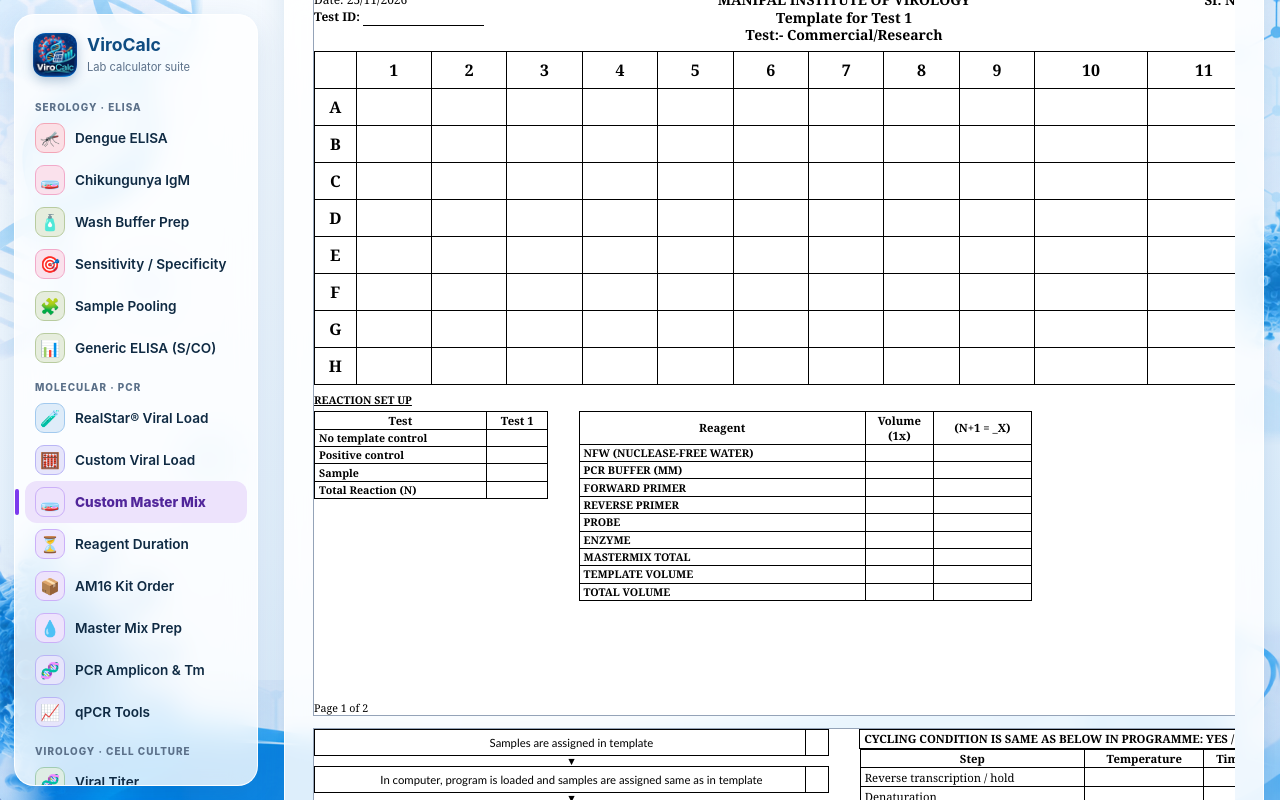
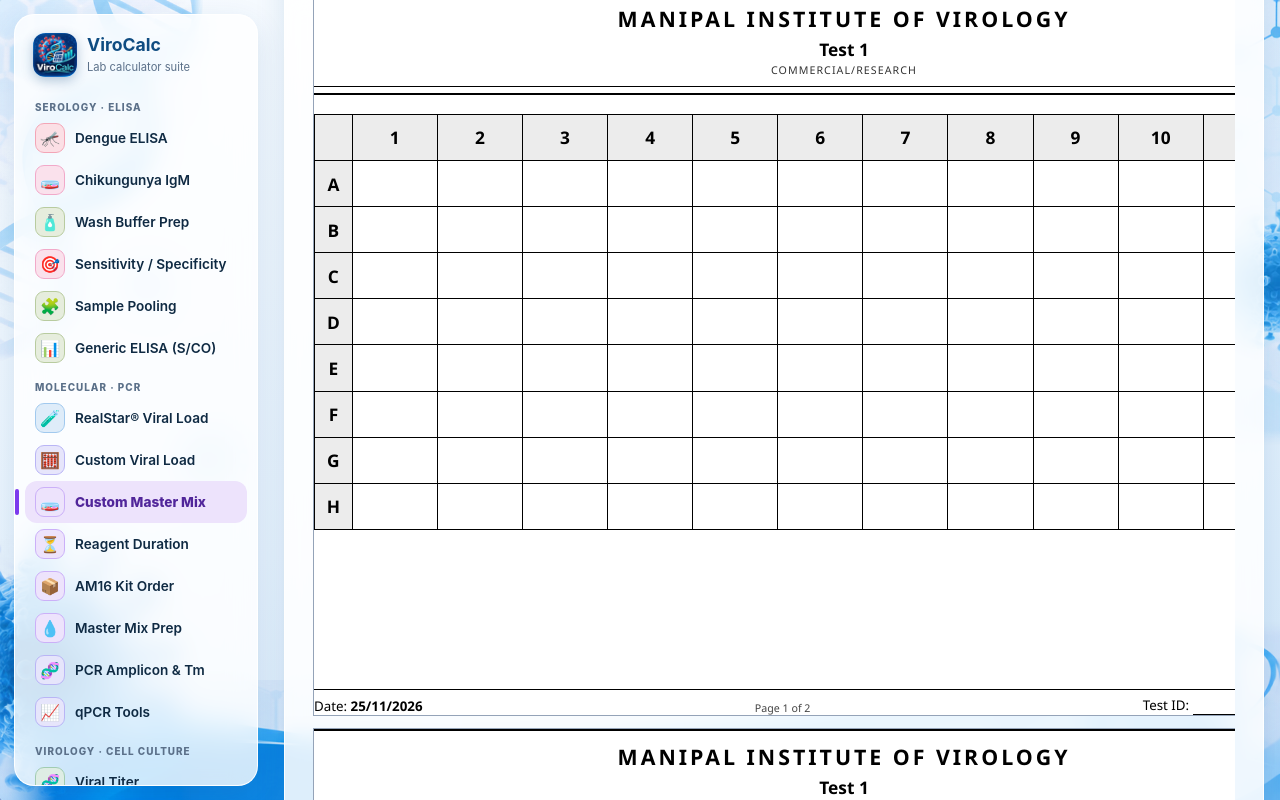
Before and after one commit to manipal-viro/calculators, a plain HTML site: page calculators/custom-mastermix.html in a window 1280 px wide. Both pictures are taken after a click on the button "Preview sheet". Shown: the part 661-1461 px from the top of the page. Drawn offline with Linux system fonts and the light colour scheme.

Commit message:
Update custom-mastermix.html

```diff
--- a/calculators/custom-mastermix.html
+++ b/calculators/custom-mastermix.html
@@ -31,7 +31,7 @@
     @media (max-width: 720px) { .meth { grid-template-columns: 1fr; } }
     .tg { display: grid; grid-template-columns: minmax(0,1.3fr) minmax(0,1fr) minmax(0,1fr) 36px; gap: 8px; margin-bottom: 8px; align-items: center; }
     .tg.cv { grid-template-columns: minmax(0,1.3fr) minmax(0,1fr) 36px; }
-    .cy { display: grid; grid-template-columns: minmax(0,1.4fr) minmax(0,1fr) minmax(0,1fr) minmax(0,.7fr) 36px; gap: 6px; margin-bottom: 6px; align-items: center; }
+    .cy { display: grid; grid-template-columns: minmax(0,1.4fr) minmax(0,1fr) minmax(0,1fr) minmax(0,.7fr) 44px 36px; gap: 6px; margin-bottom: 6px; align-items: center; }
     .cy.h { font-size: .72rem; font-weight: 800; color: var(--muted); text-transform: uppercase; margin-bottom: 2px; }
     .tg button, .cy button { padding: 6px; }
     .rdt { display: flex; gap: 6px; margin: 14px 0 8px; }
@@ -65,6 +65,33 @@
     .fa { text-align: center; line-height: 1; font-size: 8pt; height: 2.6mm; overflow: hidden; }
     .sheet .yn { font-weight: 700; text-align: center; width: 24mm; }
     .sheet .gap { height: 3mm; }
+    /* ---- v2 worksheet design ---- */
+    .sheet .sp { padding: 0; font-family: 'Segoe UI', Calibri, Arial, sans-serif; font-size: 9.5pt; }
+    .sheet .h2 { text-align: center; border-top: 2.5px solid #000; border-bottom: 1px solid #000; padding: 3mm 0 2.5mm; margin-bottom: 5mm; position: relative; }
+    .sheet .h2::after { content: ''; position: absolute; left: 0; right: 0; bottom: -2.2mm; border-bottom: 2.5px solid #000; }
+    .sheet .h2 .lab { font-size: 16pt; font-weight: 800; letter-spacing: .14em; text-transform: uppercase; }
+    .sheet .h2 .assay { font-size: 13pt; font-weight: 700; margin-top: 1mm; }
+    .sheet .h2 .cat { font-size: 8pt; letter-spacing: .1em; text-transform: uppercase; margin-top: .5mm; color: #333; }
+    .sheet .f2 { position: absolute; left: 0; right: 0; bottom: 0; display: flex; justify-content: space-between; align-items: flex-end; border-top: 1px solid #000; padding-top: 1.5mm; font-size: 10pt; }
+    .sheet .f2 .mid { font-size: 8pt; color: #444; }
+    .sheet .f2 .ul { display: inline-block; min-width: 48mm; border-bottom: 1px solid #000; }
+    .sheet table.pl { table-layout: fixed; width: 100%; margin-top: 7mm; }
+    .sheet table.pl th, .sheet table.pl td { height: 12.2mm; text-align: center; font-size: 13pt; padding: 0; }
+    .sheet table.pl th { background: #ececec !important; }
+    .sheet .sec2 { font-weight: 800; font-size: 10.5pt; text-transform: uppercase; letter-spacing: .08em; border-bottom: 2px solid #000; padding-bottom: 1mm; margin: 0 0 3mm; }
+    .sheet .st { font-weight: 700; font-size: 9pt; margin: 3mm 0 1.2mm; }
+    .sheet .c2 { display: grid; grid-template-columns: 1.05fr 1fr; gap: 10mm; align-items: start; margin-top: 8mm; }
+    .sheet table.mt th, .sheet table.mt td { height: 7mm; font-size: 9.5pt; padding: 1px 6px; }
+    .sheet table.mt th { background: #ececec !important; font-size: 8.5pt; text-transform: uppercase; letter-spacing: .04em; }
+    .sheet table.mt td + td, .sheet table.mt th + th { text-align: center; }
+    .sheet table.mt tr.sub td { font-weight: 700; background: #f5f5f5 !important; }
+    .sheet table.cyt td { height: 8mm; } .sheet table.cyt td.mg { font-weight: 700; font-size: 11pt; }
+    .sheet .g2 { display: grid; grid-template-columns: 1fr 1fr; gap: 10mm; align-items: start; }
+    .sheet .g3 { display: grid; grid-template-columns: 1fr 1fr 1fr; gap: 6mm; align-items: start; margin-top: 5mm; }
+    .sheet .nest .st { margin: 1.5mm 0 1mm; } .sheet .nest .sec2 { margin-bottom: 1.5mm; }
+    .sheet .nest table.mt th, .sheet .nest table.mt td { height: 5.6mm; font-size: 9pt; }
+    .sheet .nest table.cyt td { height: 6.2mm; } .sheet .nest .h2 { margin-bottom: 3mm; }
+    .sheet .nest table.mt th { font-size: 7.5pt; }
     @media print {
       @page { size: A4 landscape; margin: 8mm; }
       .container > *:not(#sheet) { display: none !important; }
@@ -73,6 +100,7 @@
       #sheet .sp:last-child { page-break-after: auto; break-after: auto; }
       .sheet th, .sheet td { border: 1px solid #000 !important; }
       .sheet .cap { background: #eee !important; -webkit-print-color-adjust: exact; print-color-adjust: exact; }
+      .sheet th, .sheet tr.sub td { -webkit-print-color-adjust: exact; print-color-adjust: exact; }
     }
   </style>
   <script src="../js/common.js" defer></script>
@@ -106,15 +134,15 @@
     <div class="action-row no-print-x"><button type="button" class="secondary" id="cpy">Copy</button><button type="button" id="prt">Print worksheet (2 pages, landscape)</button><button type="button" class="secondary" id="prev">Preview sheet</button></div>
 
     <details class="no-print-x" id="pdet" style="margin-top:14px">
-      <summary>Print sheet details (date, test ID, Sr. no.)</summary>
+      <summary>Print sheet details (institute, date, test ID)</summary>
       <div class="row" style="margin-top:10px">
         <div class="field"><label for="dLab">Institute / lab name</label><input type="text" id="dLab" /></div>
         <div class="field"><label for="dCat">Test category</label><select id="dCat"><option>Commercial/Research</option><option>Commercial</option><option>Research</option></select></div>
         <div class="field"><label for="dDate">Date</label><input type="text" id="dDate" placeholder="today if empty" /></div>
         <div class="field"><label for="dTid">Test ID</label><input type="text" id="dTid" /></div>
-        <div class="field"><label for="dSr">Sr. No.</label><input type="text" id="dSr" /></div>
+
       </div>
-      <p class="hint">Print uses A4 landscape: page 1 = plate template + reaction set-up, page 2 = workflow, cycling, result, validity and sign-off. Set margins to “Default/None” and tick “Background graphics” off.</p>
+      <p class="hint">Print uses A4 landscape: page 1 = header + 8×12 plate grid (date and Test ID in the footer), page 2 = master mix, cycling condition and dye table. Set margins to “Default/None” and tick “Background graphics” off.</p>
     </details>
 
     <details class="no-print-x" id="editor" style="margin-top:18px">
@@ -151,7 +179,7 @@
       <button type="button" class="secondary" id="rAdd">+ Add reagent</button>
 
       <div class="sec">Cycling conditions <span id="cyRd"></span></div>
-      <div class="cy h"><span>Step</span><span>Temperature</span><span>Time</span><span>Cycles</span><span></span></div>
+      <div class="cy h"><span>Step</span><span>Temperature</span><span>Time</span><span>Cycles</span><span title="Merge this step's cycles cell with the step above">Merge</span><span></span></div>
       <div id="eCy"></div>
       <button type="button" class="secondary" id="cyAdd">+ Add step</button>
 
@@ -252,41 +280,35 @@
 
     /* ---------- printable worksheet (A4 landscape, 2 pages) ---------- */
     function buildSheet(t, cs, rx) {
-      const ul = x => `<span class="ul">${esc(x || '')}&nbsp;</span>`, conv = t.type === 'conv';
+      const conv = t.type === 'conv', nest = cs.length > 1, today = new Date().toLocaleDateString('en-GB');
       const tg = t.targets.filter(x => x.n || x.dye || x.q || x.sz), tn = tg.length ? tg : [{ n: '' }];
-      const nest = cs.length > 1, today = new Date().toLocaleDateString('en-GB');
-      const hd = `<div class="sh-hd"><div>Date: ${esc(DET.date || today)}<br><b>Test ID:</b> ${ul(DET.tid)}</div><div class="c"><b>${esc(DET.lab)}</b><br><b>Template for ${esc(t.name)}</b><br><b>Test:- ${esc(DET.cat)}</b></div><div class="r"><b>Sr. NO.</b> ${ul(DET.sr)}</div></div>`;
-      const plate = '<table class="sh-plate"><tr><th></th>' + Array.from({ length: 12 }, (_, i) => `<th>${i + 1}</th>`).join('') + '</tr>' +
+      const hd = `<div class="h2"><div class="lab">${esc(DET.lab)}</div><div class="assay">${esc(t.name)}</div><div class="cat">${esc(DET.cat)}</div></div>`;
+      const ft = pg => `<div class="f2"><span>Date: <b>${esc(DET.date || today)}</b></span><span class="mid">Page ${pg} of 2</span><span>Test ID: <b class="ul">${esc(DET.tid || '')}&nbsp;</b></span></div>`;
+      const plate = '<table class="pl"><colgroup><col style="width:10mm">' + '<col>'.repeat(12) + '</colgroup><tr><th></th>' + Array.from({ length: 12 }, (_, i) => `<th>${i + 1}</th>`).join('') + '</tr>' +
         'ABCDEFGH'.split('').map(r => `<tr><th>${r}</th>${'<td></td>'.repeat(12)}</tr>`).join('') + '</table>';
-      const names = tg.map(x => x.n).filter(Boolean).join(', ');
-      const counts = `<table class="sh-t" style="width:62mm"><tr><th>Test</th><th>${esc(names || t.name)}</th></tr><tr><td>No template control</td><td></td></tr><tr><td>Positive control</td><td></td></tr><tr><td>Sample</td><td></td></tr><tr><td>Total Reaction (N)</td><td>${rx ? rx : ''}</td></tr></table>`;
       const rtab = (c, lbl) => {
-        const has = c.tot > 0, v = x => has ? f4(x) : '', vs = x => has && c.scale ? f4(x * c.scale) : '';
-        const hdr = c.rx ? `N = ${c.rx}${n(c.r.ovg) ? ' (+' + fmt(n(c.r.ovg), 3) + '%)' : ''}` : '(N+1 = _X)';
-        return `<table class="sh-t" style="width:${nest ? 98 : 120}mm">${lbl ? `<tr><td colspan="3" class="cap">${lbl}</td></tr>` : ''}<tr><th>Reagent</th><th style="width:18mm">Volume (1x)</th><th style="width:26mm">${hdr}</th></tr>` +
-          c.rs.map(x => `<tr><td>${esc(x.name).toUpperCase()}</td><td>${v(x.v)}</td><td>${vs(x.v)}</td></tr>`).join('') +
-          `<tr><td>MASTERMIX TOTAL</td><td>${v(c.mm)}</td><td>${vs(c.mm)}</td></tr><tr><td>TEMPLATE VOLUME</td><td>${v(c.tpl)}</td><td>${has && c.rx ? f4(c.tpl * c.rx) : ''}</td></tr><tr><td>TOTAL VOLUME</td><td>${v(c.tot)}</td><td>${has && c.rx ? f4(c.tot * c.rx) : ''}</td></tr></table>`;
+        const has = c.tot > 0, v = x => has && x !== 0 ? f4(x) : '', vs = x => has && c.scale && x !== 0 ? f4(x * c.scale) : '';
+        const hdr = c.rx ? `${c.rx} rxn${n(c.r.ovg) ? ' (+' + fmt(n(c.r.ovg), 3) + '%)' : ''}` : '(N+1 = _X)';
+        return `${lbl ? `<div class="st">${lbl}</div>` : ''}<table class="mt"><tr><th style="text-align:left">Reagent</th><th style="width:24mm">Volume (1x)</th><th style="width:34mm">${hdr}</th></tr>` +
+          c.rs.map(x => `<tr><td>${esc(x.name)}</td><td>${v(x.v)}</td><td>${vs(x.v)}</td></tr>`).join('') +
+          `<tr class="sub"><td>Master mix total</td><td>${v(c.mm)}</td><td>${vs(c.mm)}</td></tr><tr><td>Template volume</td><td>${v(c.tpl)}</td><td>${has && c.rx ? f4(c.tpl * c.rx) : ''}</td></tr><tr class="sub"><td>Total volume</td><td>${v(c.tot)}</td><td>${has && c.rx ? f4(c.tot * c.rx) : ''}</td></tr></table>`;
       };
-      const p1 = `<div class="sp">${hd}${plate}<div class="sh-u">REACTION SET UP</div><div class="sh-row"><div>${counts}</div>${cs.map((c, i) => `<div>${rtab(c, nest ? (i ? 'ROUND 2 — NESTED PCR' : 'ROUND 1 — OUTER PCR') : '')}</div>`).join('')}</div><div class="sh-pg">Page 1 of 2</div></div>`;
-
-      // page 2
-      const steps = ['Samples are assigned in template', 'In computer, program is loaded and samples are assigned same as in template', 'Arrange samples in sequence according to template', 'Take reagents for preparing reaction mixture from freezer', 'Add reaction mixture into plate/tube according to template', 'Keep back reagents in freezer', 'Add sample in reaction mixture according to assigned template'];
-      const flow = steps.map(x => `<div class="fb">${x}<i></i></div>`).join('<div class="fa">▼</div>');
-      const vcol = tn.map(x => `<th colspan="2">${esc(x.n || '')}</th>`).join('');
-      const valid = `<table style="margin-top:6mm"><tr><th colspan="${1 + tn.length * 2}">VALIDITY OF THE ASSAY</th></tr><tr><td>Test</td>${vcol}</tr>` +
-        ['NTC', 'PC'].map(k => `<tr><td>${k}</td>${tn.map(() => '<th>Valid</th><th>Invalid</th>').join('')}</tr>`).join('') + '</table>';
-      const cyt = (r, lbl) => `${lbl ? `<tr><td colspan="4" class="cap">${lbl}</td></tr>` : ''}<tr><th>Step</th><th>Temperature</th><th>Time</th><th>No. of Cycles</th></tr>` +
-        (r.cyc && r.cyc.length ? r.cyc : [stg(''), stg(''), stg('')]).map(x => `<tr><td>${esc(x.n)}</td><td>${esc(x.temp)}</td><td>${esc(x.time)}</td><td>${esc(x.cyc)}</td></tr>`).join('');
-      const cycle = `<table><tr><th colspan="3" style="text-align:left">CYCLING CONDITION IS SAME AS BELOW IN PROGRAMME: YES / NO</th><td class="yn">YES / NO</td></tr><tr><td colspan="4" style="padding:0;border:0"><table>${cyt(cs[0].r, nest ? 'ROUND 1 — OUTER PCR' : '')}${nest ? cyt(cs[1].r, 'ROUND 2 — NESTED PCR') : ''}</table></td></tr></table>`;
-      const res = `<table style="margin-top:4mm"><tr><th style="text-align:left">RESULT</th>${tn.map(x => `<th>${esc(x.n || '')}</th>`).join('')}</tr><tr><td>Negative sample (No.)</td>${tn.map(() => '<td></td>').join('')}</tr><tr><td>Positive sample (No.)</td>${tn.map(() => '<td></td>').join('')}</tr></table>`;
+      const cyt = (r, lbl) => {
+        const st = r.cyc && r.cyc.length ? r.cyc : [stg(''), stg(''), stg('')];
+        const span = st.map((x, i) => { if (!(x.mg && i)) { let k = 1; while (i + k < st.length && st[i + k].mg) k++; return k; } return 0; });
+        return `${lbl ? `<div class="st">${lbl}</div>` : ''}<table class="mt cyt"><tr><th style="text-align:left">Step</th><th>Temperature</th><th>Time</th><th>Cycles</th></tr>` +
+          st.map((x, i) => `<tr><td>${esc(x.n)}</td><td>${esc(x.temp)}</td><td>${esc(x.time)}</td>${span[i] ? `<td${span[i] > 1 ? ` rowspan="${span[i]}" class="mg"` : ''}>${esc(x.cyc)}</td>` : ''}</tr>`).join('') + '</table>';
+      };
       const quen = [...new Set(tg.map(x => x.q).filter(Boolean))].join(' / ') || 'None';
-      const dye = conv ? `<table style="margin-top:4mm"><tr><th colspan="2" style="text-align:left">TARGET / AMPLICON SIZE</th></tr>${tn.map(x => `<tr><td>${esc(x.n || '')}</td><td style="text-align:center"><b>${esc(x.sz ? x.sz + ' bp' : '')}</b></td></tr>`).join('')}</table>` :
-        `<table style="margin-top:4mm"><tr><th colspan="2" style="text-align:left">REPORTER DYE IS SAME AS BELOW IN PROGRAM: YES / NO</th><td class="yn">YES / NO</td></tr>` +
-        tn.map(x => `<tr><td>Reporter dye (${esc(x.n || '')})</td><td style="text-align:center;width:30mm"><b>${esc(x.dye || '')}</b></td><td></td></tr>`).join('') +
-        `<tr><td>Quencher</td><td style="text-align:center"><b>${esc(quen)}</b></td><td></td></tr><tr><td>Passive reference</td><td style="text-align:center"><b>${esc(t.passive || 'None')}</b></td><td></td></tr></table>`;
-      const sign = `<table style="margin-top:5mm"><tr><td style="width:36mm"><b>PCR cabinet ID</b></td><td>MAHE/MIV/EQP</td><td class="yn" style="width:22mm">Time</td><td style="width:90mm"></td></tr><tr><td><b>PCR workstation ID</b></td><td>MAHE/MIV/EQP</td><td class="yn">Time</td><td></td></tr><tr><td><b>Thermocycler ID</b></td><td>MAHE/MIV/EQP</td><td class="yn">Time</td><td></td></tr><tr><td><b>Test performed by</b></td><td></td><td class="yn">Sign</td><td></td></tr><tr><td><b>Test verified by</b></td><td></td><td class="yn">Sign</td><td></td></tr></table>` +
-        `<div style="margin-top:4mm">Run <b>ACCEPTED/ REJECTED</b> (Reasons if <b>REJECTED</b>: <span class="ul" style="min-width:170mm">&nbsp;</span> )</div>`;
-      const p2 = `<div class="sp"><div class="sh-cols"><div>${flow}${valid}</div><div>${cycle}${res}${dye}</div></div>${sign}<div class="sh-pg">Page 2 of 2 — ${esc(t.name)}</div></div>`;
+      const dye = conv ? `<div class="st">Targets / amplicon size</div><table class="mt"><tr><th style="text-align:left">Target</th><th>Amplicon size</th></tr>${tn.map(x => `<tr><td>${esc(x.n || '')}</td><td>${esc(x.sz ? x.sz + ' bp' : '')}</td></tr>`).join('')}</table>` :
+        `<div class="st">Reporter dye</div><table class="mt"><tr><th style="text-align:left">Target</th><th>Reporter dye</th><th>Quencher</th></tr>${tn.map(x => `<tr><td>${esc(x.n || '')}</td><td>${esc(x.dye || '')}</td><td>${esc(x.q || 'None')}</td></tr>`).join('')}<tr class="sub"><td colspan="2">Passive reference</td><td>${esc(t.passive || 'None')}</td></tr></table>`;
+      const p1 = `<div class="sp">${hd}${plate}${ft(1)}</div>`;
+      const mmH = cs.map((c, i) => rtab(c, nest ? (i ? 'Round 2 — nested PCR' : 'Round 1 — outer PCR') : '')).join('');
+      const body = nest ?
+        `<div class="sec2">Master mix</div><div class="g2">${cs.map((c, i) => `<div>${rtab(c, i ? 'Round 2 — nested PCR' : 'Round 1 — outer PCR')}</div>`).join('')}</div>` +
+        `<div class="g3"><div><div class="sec2">Cycling — round 1</div>${cyt(cs[0].r, '')}</div><div><div class="sec2">Cycling — round 2</div>${cyt(cs[1].r, '')}</div><div><div class="sec2">${conv ? 'Targets' : 'Dye'}</div>${dye}</div></div>` :
+        `<div class="c2"><div><div class="sec2">Master mix</div>${mmH}</div><div><div class="sec2">Cycling condition</div>${cyt(cs[0].r, '')}<div class="sec2" style="margin-top:7mm">${conv ? 'Targets' : 'Dye'}</div>${dye}</div></div>`;
+      const p2 = `<div class="sp ${nest ? 'nest' : ''}">${hd}${body}${ft(2)}</div>`;
       $('sheet').innerHTML = p1 + p2;
     }
 
@@ -326,7 +348,8 @@
       $('eRg').querySelectorAll('[data-xv]').forEach(i => i.addEventListener('input', () => { cur().extra[+i.dataset.xv].v = i.value; touch(); draw(); }));
       $('eRg').querySelectorAll('[data-xd]').forEach(b => b.addEventListener('click', () => { cur().extra.splice(+b.dataset.xd, 1); touch(); loadEditor(); draw(); }));
       // cycling (current round)
-      $('eCy').innerHTML = (r.cyc || []).map((x, i) => `<div class="cy"><input type="text" data-cn="${i}" value="${esc(x.n)}" placeholder="Step" /><input type="text" data-ct="${i}" value="${esc(x.temp)}" placeholder="95 °C" /><input type="text" data-cm="${i}" value="${esc(x.time)}" placeholder="30 s" /><input type="text" data-cc="${i}" value="${esc(x.cyc)}" placeholder="40" inputmode="numeric" /><button type="button" class="secondary" data-cd="${i}" aria-label="Remove step">✕</button></div>`).join('');
+      $('eCy').innerHTML = (r.cyc || []).map((x, i) => `<div class="cy"><input type="text" data-cn="${i}" value="${esc(x.n)}" placeholder="Step" /><input type="text" data-ct="${i}" value="${esc(x.temp)}" placeholder="95 °C" /><input type="text" data-cm="${i}" value="${esc(x.time)}" placeholder="30 s" /><input type="text" data-cc="${i}" value="${esc(x.cyc)}" placeholder="40" inputmode="numeric" /><label style="text-align:center" title="Merge cycles cell with the step above"><input type="checkbox" data-cg="${i}" ${x.mg && i ? 'checked' : ''} ${i ? '' : 'disabled'} /></label><button type="button" class="secondary" data-cd="${i}" aria-label="Remove step">✕</button></div>`).join('');
+      $('eCy').querySelectorAll('[data-cg]').forEach(i => i.addEventListener('change', () => { cur().cyc[+i.dataset.cg].mg = i.checked; touch(); draw(); }));
       [['cn', 'n'], ['ct', 'temp'], ['cm', 'time'], ['cc', 'cyc']].forEach(([a, k]) => $('eCy').querySelectorAll(`[data-${a}]`).forEach(i => i.addEventListener('input', () => { cur().cyc[+i.dataset[a]][k] = i.value; touch(); draw(); })));
       $('eCy').querySelectorAll('[data-cd]').forEach(b => b.addEventListener('click', () => { cur().cyc.splice(+b.dataset.cd, 1); touch(); loadEditor(); draw(); }));
     }
@@ -347,7 +370,7 @@
     $('cpy').addEventListener('click', () => VC.copy(window._txt || '', $('cpy')));
     $('prt').addEventListener('click', () => { draw(); window.print(); });
     $('prev').addEventListener('click', () => { const s = $('sheet'); s.classList.toggle('show'); $('prev').textContent = s.classList.contains('show') ? 'Hide preview' : 'Preview sheet'; if (s.classList.contains('show')) s.scrollIntoView({ behavior: 'smooth' }); });
-    [['dLab', 'lab'], ['dCat', 'cat'], ['dDate', 'date'], ['dTid', 'tid'], ['dSr', 'sr']].forEach(([id, k]) => { $(id).value = DET[k]; $(id).addEventListener('input', () => { DET[k] = $(id).value; VC.store.set('viro_sheet_det', DET); draw(); }); });
+    [['dLab', 'lab'], ['dCat', 'cat'], ['dDate', 'date'], ['dTid', 'tid']].forEach(([id, k]) => { $(id).value = DET[k]; $(id).addEventListener('input', () => { DET[k] = $(id).value; VC.store.set('viro_sheet_det', DET); draw(); }); });
     $('rxn').value = VC.store.get(KEY + '_rxn', '');
     fillSel(); loadEditor(); draw();
     if ('serviceWorker' in navigator) navigator.serviceWorker.register('../sw.js');
```
